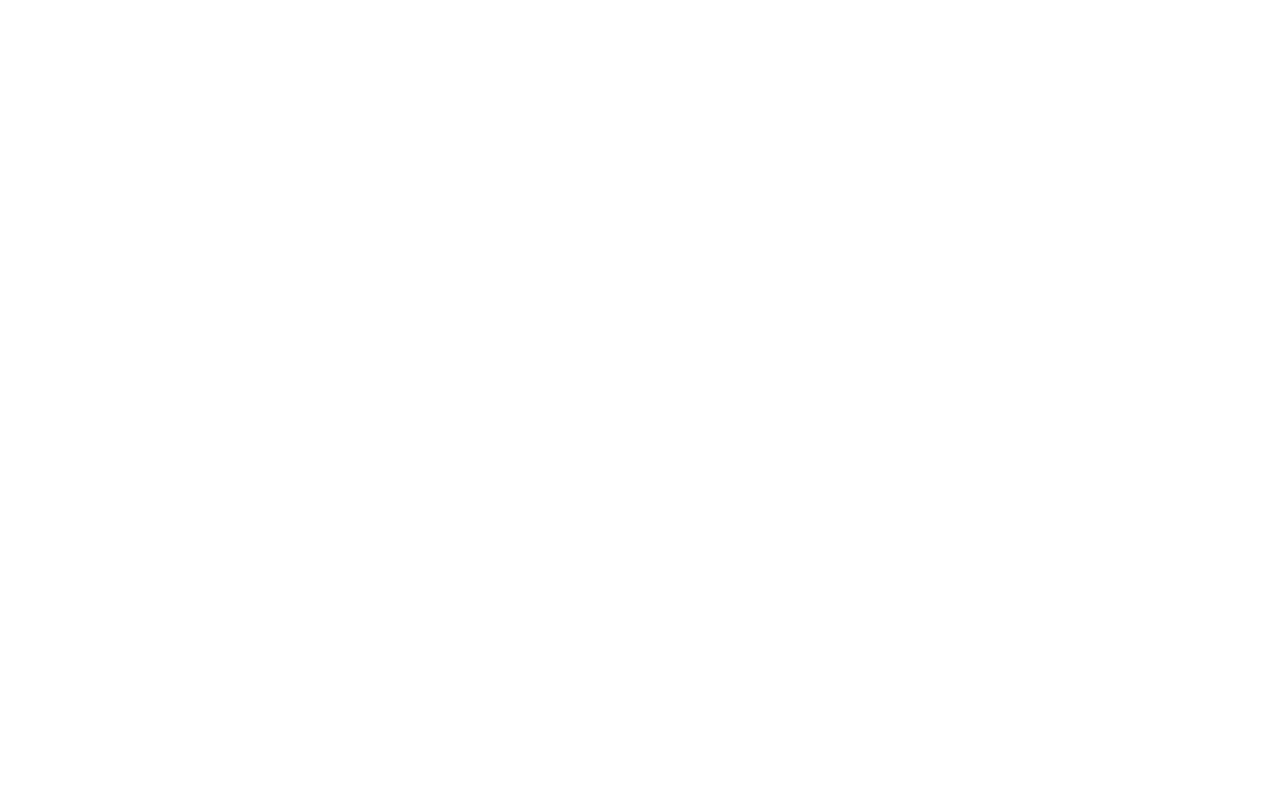
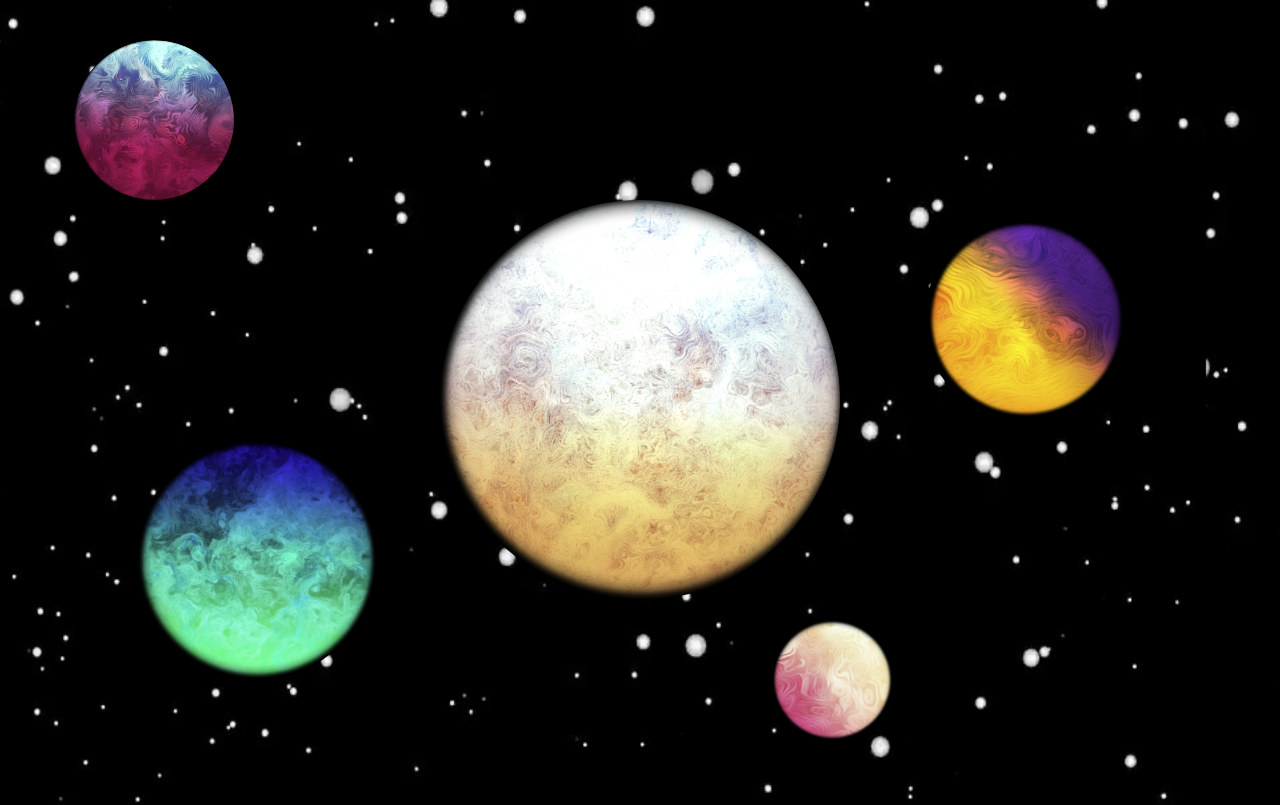
Before and after one commit to RenLevingar/Portfolio2, a website: page index.html in a window 1280 px wide. Shown: the top 805 px of the page. Drawn offline with nearby package versions, Linux system fonts and the light colour scheme.

Commit message:
Planets and Background
Made the background into space, this is for now only the home page but will become all pages' backgrounds. This animates by floating to the left. There are 5 planets on this page each of which will become a page in the future. Each planet is different but will be made to rotate. This page is the homepage, more work needs to be done, my next step will be adding a title to each planet.

```diff
--- a/index.html
+++ b/index.html
@@ -49,6 +49,19 @@
         </div>
     </nav> -->
 
+
+    <div class="space"></div>
+
+    <div class="aboutPlanet"></div>
+
+    <div class="resumePlanet"></div>
+
+    <div class="servicesPlanet"></div>
+
+    <div class="contactPlanet"></div>
+
+    <div class="projectsPlanet"></div>
+
     <!-- Link for javascript -->
     <script src="./script.js"></script>
 </body>
--- a/styles/scss/styles.scss
+++ b/styles/scss/styles.scss
@@ -1,8 +1,106 @@
 * {
     padding: 0;
     margin: 0;
+    overflow-y: hidden;
+    overflow-x: hidden;
 }
 
-body {
-    height: 10000px;
+// Background
+.space {
+    display: flex;
+    width: 2000vw;
+    margin-left: -1500vw;
+    height: 120vh;
+    justify-content: center;
+    align-items: center;
+    background-image: url('../../images/spaceBG.jpg');
+    background-repeat: repeat-x;
+    background-size: 200vw 200vh;
+    right: 0;
+    animation-duration: 1200s;
+    animation-name: spaceBG;
+    animation-delay: 0s;
+    animation-iteration-count: infinite;
+    position: relative;
+    z-index: 0;
 }
+
+@keyframes spaceBG {
+    0% {
+        left: -100px
+    }
+
+    50% {
+        left: 7000px;
+    }
+
+    100% {
+        right: 7000px;
+    }
+}
+
+// Planets
+.aboutPlanet {
+    width: 400px;
+    height: 400px;
+    background-color: black;
+    border-radius: 50%;
+    z-index: 2;
+    position: absolute;
+    top: calc(50% - 200px);
+    right: calc(50% - 200px);
+    background-image: url("../../images/mainPlanet.png");
+    background-size: cover;
+}
+
+.resumePlanet {
+    width: 160px;
+    height: 160px;
+    background-color: black;
+    border-radius: 50%;
+    z-index: 2;
+    position: absolute;
+    top: calc(15% - 80px);
+    left: calc(12% - 80px);
+    background-image: url("../../images/resumePlanet.png");
+    background-size: cover;
+}
+
+.servicesPlanet {
+    width: 240px;
+    height: 240px;
+    background-color: black;
+    border-radius: 50%;
+    z-index: 2;
+    position: absolute;
+    bottom: calc(30% - 120px);
+    left: calc(20% - 120px);
+    background-image: url("../../images/servicesPlanet.png");
+    background-size: cover;
+}
+
+.projectsPlanet {
+    width: 200px;
+    height: 200px;
+    background-color: black;
+    border-radius: 50%;
+    z-index: 2;
+    position: absolute;
+    top: calc(40% - 100px);
+    right: calc(20% - 100px);
+    background-image: url("../../images/projectsPlanet.png");
+    background-size: cover;
+}
+
+.contactPlanet {
+    width: 120px;
+    height: 120px;
+    background-color: black;
+    border-radius: 50%;
+    z-index: 2;
+    position: absolute;
+    bottom: calc(15% - 60px);
+    right: calc(35% - 60px);
+    background-image: url("../../images/contactPlanet.png");
+    background-size: cover;
+}
```
Also changed, not shown: images/contactPlanet.png (added), images/mainPlanet.png (added), images/projectsPlanet.png (added), images/resumePlanet.png (added), images/servicesPlanet.png (added), images/spaceBG.jpg (added), styles/css/styles.css, styles/css/styles.min.css, 2 other files.
